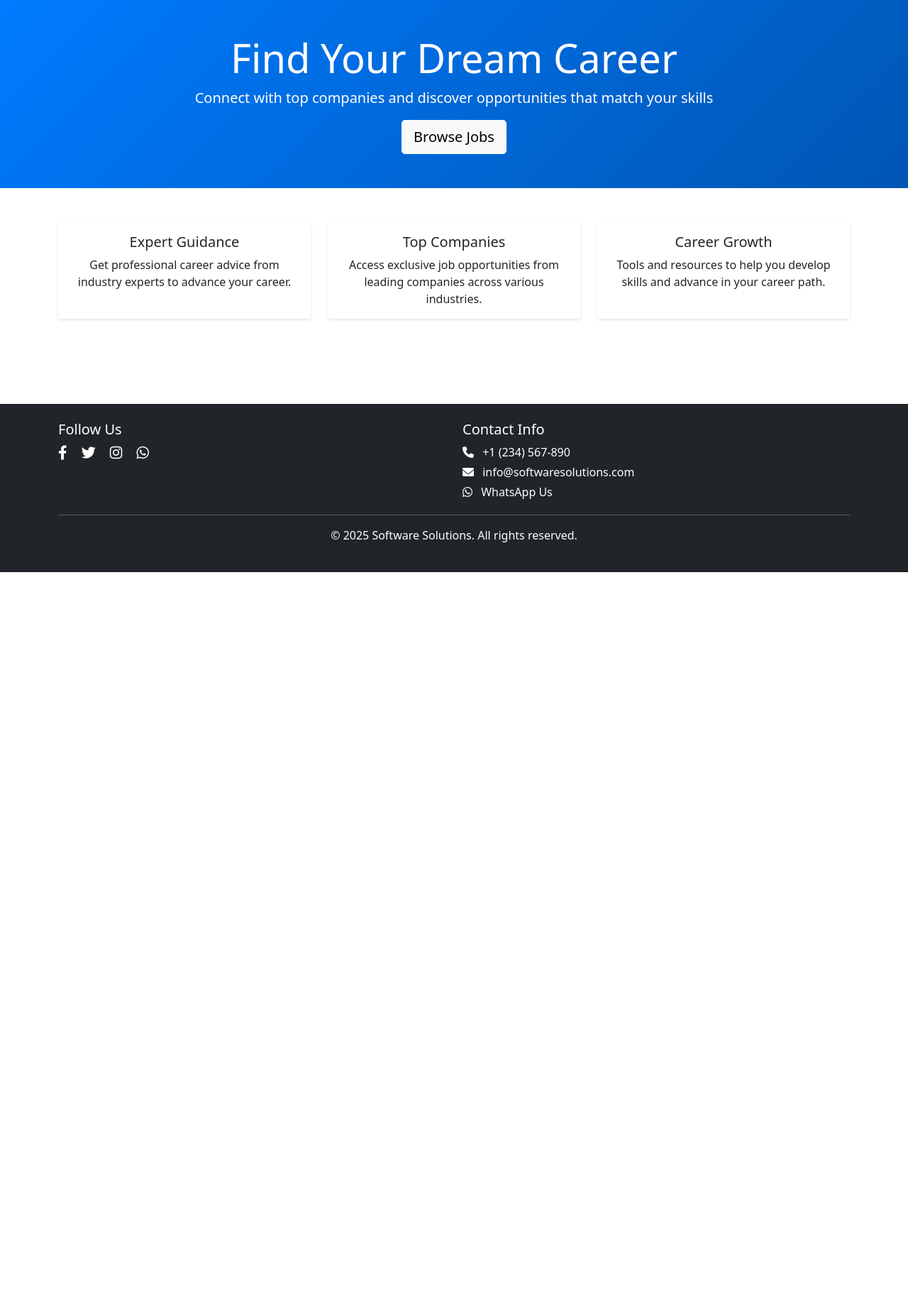
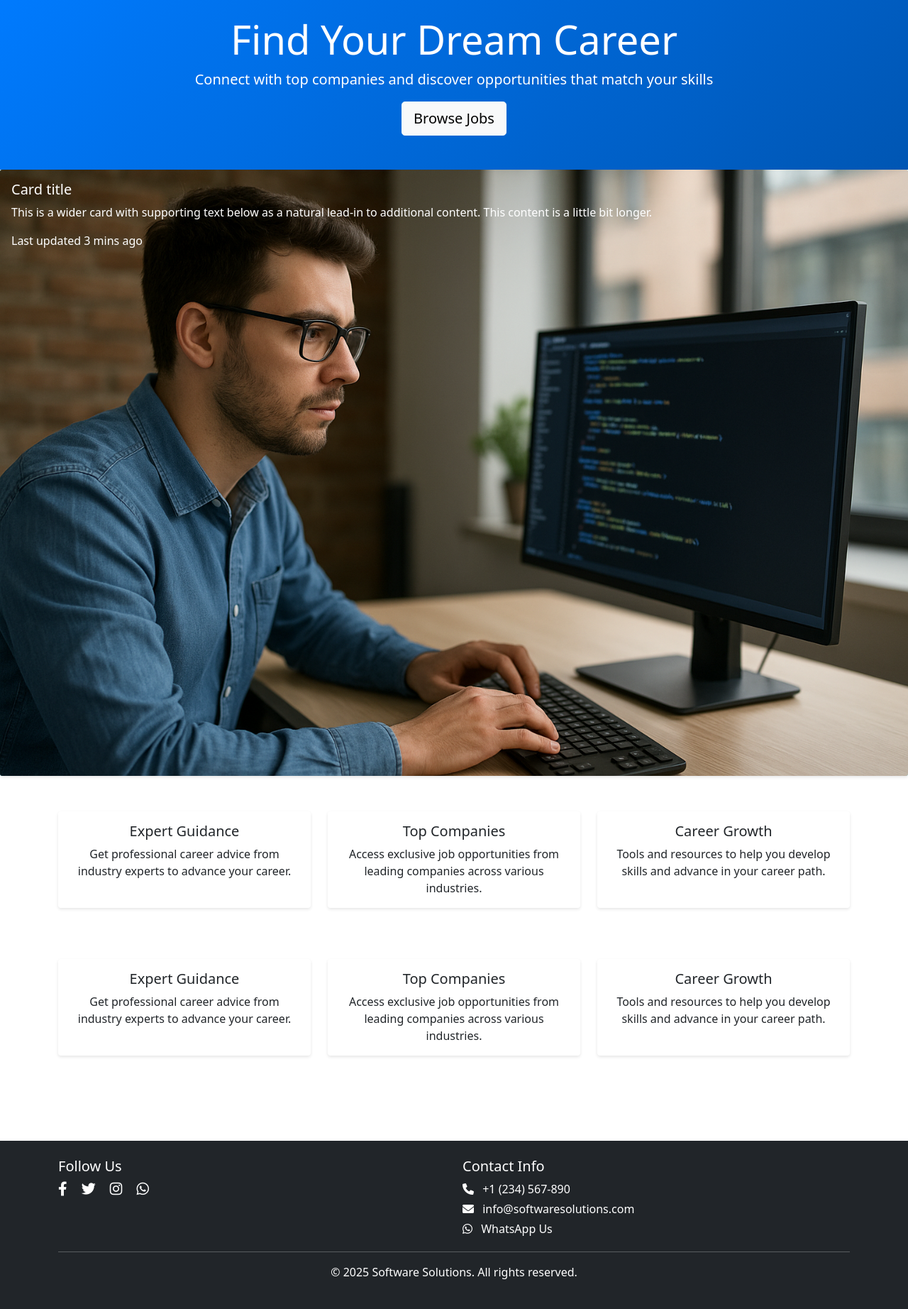
Before and after one commit to Israel70964/Source-code-solution-career, a Flask app: page / in a window 1280 px wide. Shown: the part 126-1970 px from the top of the page at 71% size. Before the commit the page ends 932 px from the top, so only its background shows below. Run offline with Flask 3, Linux system fonts and the light colour scheme.

Commit message:
Added banner section, added social medial functionality

```diff
--- a/templates/base.html
+++ b/templates/base.html
@@ -7,9 +7,18 @@
     <link href="https://cdn.jsdelivr.net/npm/bootstrap@5.1.3/dist/css/bootstrap.min.css" rel="stylesheet">
     <link rel="stylesheet" href="https://cdnjs.cloudflare.com/ajax/libs/font-awesome/6.0.0/css/all.min.css">
     <link rel="stylesheet" href="{{ url_for('static', filename='css/style.css') }}">
+    <style>
+        .extra-style{
+            position: fixed;
+            top: 0;
+            margin-bottom: 250px;
+            z-index: 999;
+            width: 100%;
+        }
+    </style>
 </head>
 <body>
-    <nav class="navbar navbar-expand-lg navbar-dark bg-primary">
+    <nav class="navbar navbar-expand-lg navbar-dark bg-primary extra-style">
         <div class="container">
             <img src="{{url_for('static', filename='images/scs-logo.png')}}" alt="logo" width="110" height="110" style="margin-                    rigth: 10px; border-raiuds: 50px">
                 <a class="navbar-brand" href="{{ url_for('home')}}">Software Solutions</a>
--- a/templates/index.html
+++ b/templates/index.html
@@ -3,13 +3,52 @@
 {% block title %}Home - Software Solutions{% endblock %}
 
 {% block content %}
-<div class="hero-section bg-primary text-white py-5">
+<div class="hero-section bg-primary text-white py-5" style="margin-top: 100px;">
     <div class="container text-center">
         <h1 class="display-4">Find Your Dream Career</h1>
         <p class="lead">Connect with top companies and discover opportunities that match your skills</p>
         <a href="{{ url_for('careers') }}" class="btn btn-light btn-lg">Browse Jobs</a>
     </div>
 </div>
+
+    <div class="card bg-info text-white" style="width: 100%; height: auto; margin-bottom: 50px;">
+      <img src="static/images/com-user-image.png" class="card-img" alt="...">
+      <div class="card-img-overlay">
+        <h5 class="card-title">Card title</h5>
+        <p class="card-text">This is a wider card with supporting text below as a natural lead-in to additional content. This                 content is a little bit longer.</p>
+        <p class="card-text">Last updated 3 mins ago</p>
+      </div>
+    </div>
+
+<div class="container my-5">
+    <div class="row">
+        <div class="col-md-4 text-center mb-4">
+            <div class="card h-100">
+                <div class="card-body">
+                    <h5 class="card-title">Expert Guidance</h5>
+                    <p class="card-text">Get professional career advice from industry experts to advance your career.</p>
+                </div>
+            </div>
+        </div>
+        <div class="col-md-4 text-center mb-4">
+            <div class="card h-100">
+                <div class="card-body">
+                    <h5 class="card-title">Top Companies</h5>
+                    <p class="card-text">Access exclusive job opportunities from leading companies across various industries.</p>
+                </div>
+            </div>
+        </div>
+        <div class="col-md-4 text-center mb-4">
+            <div class="card h-100">
+                <div class="card-body">
+                    <h5 class="card-title">Career Growth</h5>
+                    <p class="card-text">Tools and resources to help you develop skills and advance in your career path.</p>
+                </div>
+            </div>
+        </div>
+    </div>
+</div>
+
 
 <div class="container my-5">
     <div class="row">
```
Also changed, not shown: static/images/com-user-image.png (added), 1 other file.
